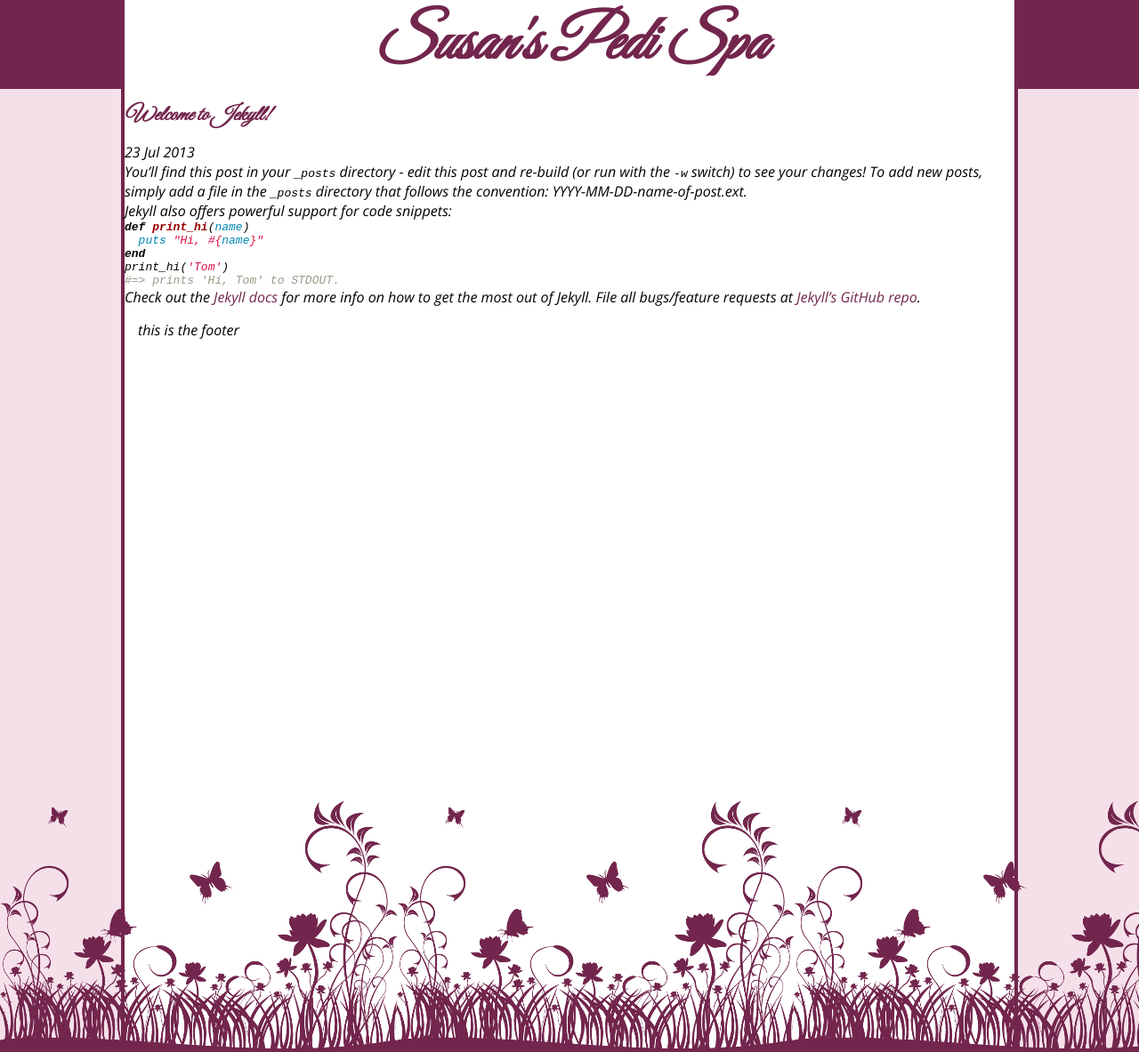
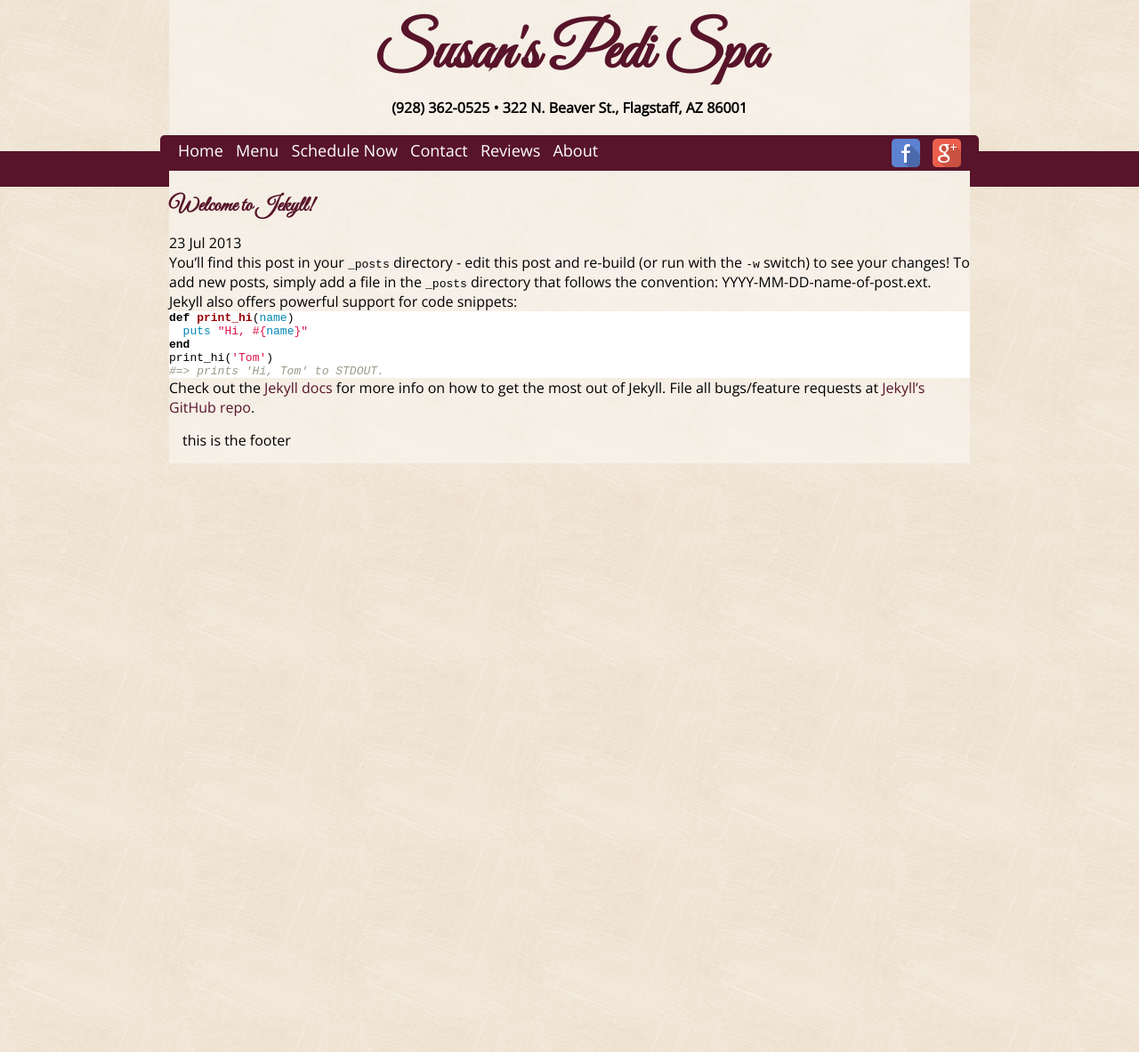
Before and after one commit to susanspedispa/susanspedispa.github.io, a Jekyll site: the page built from _posts/2013-07-23-welcome-to-jekyll.markdown, in a window 1280 px wide. Shown: the whole page at 89% size. Built offline with Jekyll 4.4.1, drawn with Linux system fonts in a browser that asks for light colours; after the commit the page ends 900 px from its top, so only the background shows below that.

Commit message:
Major overhaul

```diff
--- a/_layouts/default.html
+++ b/_layouts/default.html
@@ -8,18 +8,31 @@
         <meta name="viewport" content="width=device-width">
 
         <!-- syntax highlighting CSS -->
-        <link rel="stylesheet" href="/css/syntax.css">
+        <link rel="stylesheet" href="/assets/css/syntax.css">
 
         <!-- Custom CSS -->
-        <link rel="stylesheet" href="/css/main.css">
+        <link rel="stylesheet" href="/assets/css/main.css">
 
     </head>
     <body>
-    	<div id="top-flair"></div>
+    	<div id="band"></div>
 		<section id="centerColumn">
 			<header>
 				<h1 id="name"><a href="/">Susan's Pedi Spa</a></h1>
+				<b>(928) 362-0525 &bull; 322 N. Beaver St., Flagstaff, AZ 86001</b>
 			</header>
+			<nav>
+				<a href="/">Home</a>
+				<a href="/menu">Menu</a>
+				<a href="/schedule">Schedule Now</a>
+				<a href="/contact">Contact</a>
+				<a href="/reviews">Reviews</a>
+				<a href="/menu">About</a>
+				<div id="social">
+					<a href="https://www.facebook.com/susanspedispa" target="_blank"><img src="/assets/images/fb.png" alt="Find us on Facebook!" /></a>
+					<a href="https://plus.google.com/103319507476623802624" target="_blank"><img src="/assets/images/gp.png" alt="Find us on Google Plus!" /></a>
+				</div>
+			</nav>
 			{{content}}
 			<footer>
 				<article>
@@ -27,6 +40,5 @@
 				</article>
 			</footer>
 		</section>
-		<div id="bottom-flair"></div>
 	</body>
 </html>
--- a/css/main.css
+++ b/assets/css/main.css
@@ -1,5 +1,5 @@
 @import url(http://fonts.googleapis.com/css?family=Great+Vibes);
-@import url(http://fonts.googleapis.com/css?family=Open+Sans:400italic,700italic,400);
+@import url(http://fonts.googleapis.com/css?family=Open+Sans:400);
 
 
 /*****************************************************************************/
@@ -16,15 +16,14 @@
 
 html, body {
 	font-family: "Open Sans", Arial, sans-serif;
-	font-style: italic;
-	background-color: #f5e0ea;
-	height: 100%;
+	font-style: normal;
+	background: url('/assets/images/plaster.png');
 }
 
 h1, h2, h3 {
 	padding: 15px 0px;
 	font-family: "Great Vibes", cursive;
-	color: #73264d;
+	color: rgb(87, 20, 42);
 }
 
 h1 {
@@ -32,26 +31,28 @@ h1 {
 }
 
 a {
-	color: #73264d;
+	color: rgb(87, 20, 42);
 	text-decoration: none;
 }
 
 a:visited {
-	color: #73264d;
+	color: rgb(87, 20, 42);
+}
+
+
+
+header {
+	text-align: center;
+	padding: 10px 0px;
 }
 
 #centerColumn {
 	position: relative;
-	width: 1000px;
-	background-color: white;
+	width: 900px;
+	background: url('/assets/images/frosted.png');
 	margin: 0px auto;
-	min-height: 100%;
-	border-right: 4px solid #73264d;
-	border-left: 4px solid #73264d;
-	margin-top: -100px;
-	margin-bottom: -283px;
-	z-index: 0;
-	padding-bottom: 283px;
+	z-index: 1;
+	margin-top: -210px;
 }
 
 #name {
@@ -60,6 +61,41 @@ a:visited {
 	text-align: center;
 	padding: 0px;
 	height:100px;
+}
+
+nav, #band {
+
+	width: 100%;
+	height: 40px;
+	background: rgb(87, 20, 42);
+}
+
+nav {
+	border-top-left-radius: 5px;
+	border-top-right-radius: 5px;
+	padding: 0px 10px;
+	margin: 10px -10px;
+}
+
+nav a, nav a:visited {
+	margin-left: 10px;
+	line-height: 35px;
+	font-size: 18px;
+	color: white;
+}
+
+nav #social {
+	float: right;
+	margin-right: 10px;
+	margin-top: 4px;
+}
+nav #social img {
+	border: none;
+}
+
+
+#band {
+	margin-top: 170px;
 }
 
 footer {
@@ -73,16 +109,11 @@ article {
 	padding: 15px;
 }
 
-#top-flair {
-	width: 100%;
-	background: #73264d;
-	height: 100px;
-}
 
 #bottom-flair {
 	width: 100%;
 	position: absolute;
 	height: 283px;
 	background: url('/assets/grass.png') repeat;
-	z-index: 1;
+	z-index: 0;
 }
```
Also changed, not shown: index.html (+0 -14 lines), assets/css/syntax.css (renamed from css/syntax.css), assets/images/fb.png (added), assets/images/gp.png (added).
